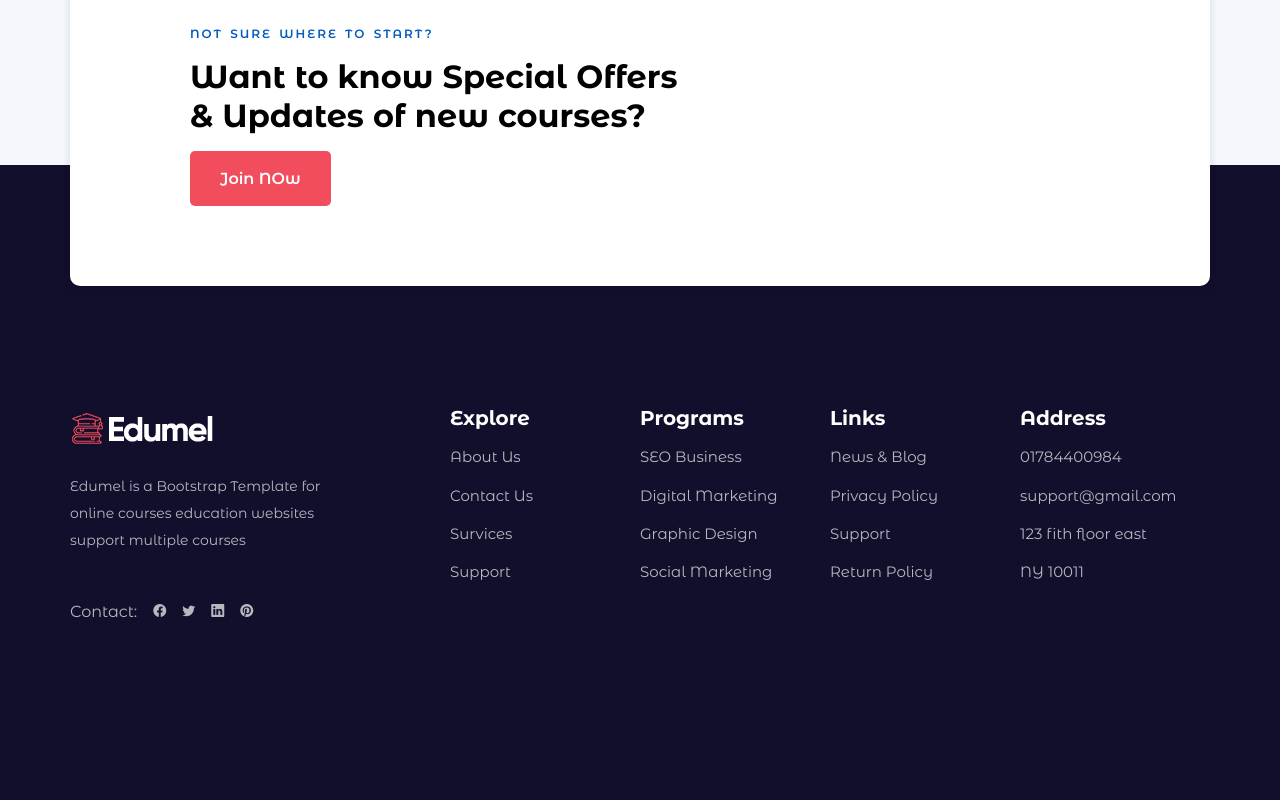
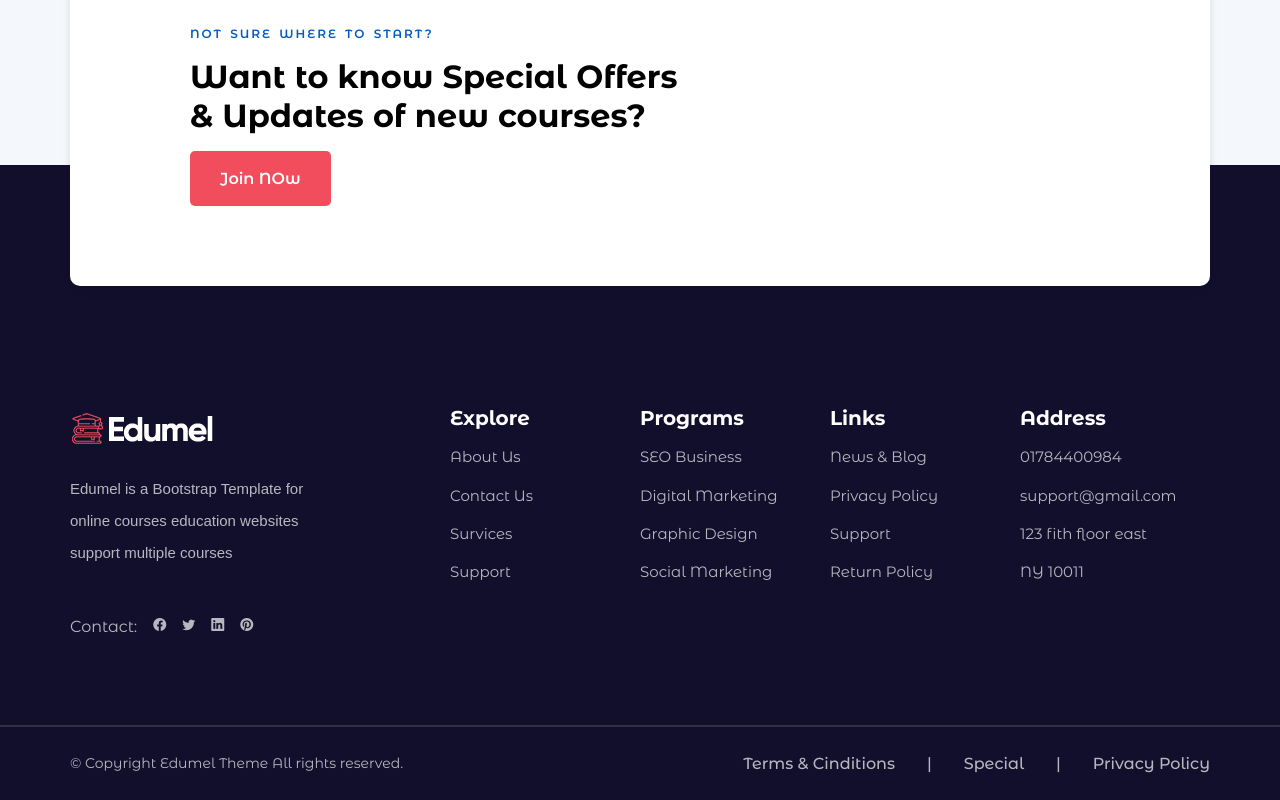
Before and after one commit to hasan-myoffice2/Emudel-Webside, a website: page index.html in a window 1280 px wide. Shown: the part 5583-6383 px from the top of the page. Drawn offline with nearby package versions, Linux system fonts and the light colour scheme.

Commit message:
Terms Condition Added

```diff
--- a/assets/sass/main.scss
+++ b/assets/sass/main.scss
@@ -987,9 +987,10 @@ body {
       flex:2;
       p {
         padding: 1rem 0;
-        line-height: 1.7rem;
+        line-height: 2rem;
         color: #ffffffb3;
-        font-size: 14px;
+        font-size: 15px;
+        font-family: "Jost", sans-serif;
       }
       .icons {
         padding: 2rem 0;
@@ -1028,3 +1029,35 @@ body {
     }
   }
 }
+// Special Section End
+
+hr {
+  margin-top: -75px;
+  border: none;
+  border: 0.1px solid rgba(224, 220, 220, 0.15);
+}
+
+// Terms Condition Start
+.turms-condition {
+
+  .condition {
+    display: flex;
+    justify-content: space-between;
+    color: #ffffffb3;
+    margin-top: 1.7rem;
+  }
+
+  span {
+    font-size: 14px;
+    font-weight: 400;
+  }
+  .condition ul {
+    display: flex;
+    list-style-type: none;
+    gap: 2rem;
+    li {
+      font-weight: 500;
+    }
+  }
+}
+// Terms Condition End
--- a/index.html
+++ b/index.html
@@ -592,9 +592,7 @@
      </div>
     <!-- Student Section End -->
 
-    <!-- Special Offer Card Start -->
-
-    <!-- Special Offer Card End -->
+    <!-- Footer Section Start -->
     <div class="background">
         <div class="footer-section">
             <div class="container">
@@ -658,6 +656,25 @@
             </div>
         </div>
     </div>
+    <!-- Footer Section End -->
+
+    <!-- Turms AND Cont=dition Start -->
+     <hr>
+     <div class="turms-condition">
+        <div class="container">
+            <div class="condition">
+                <span>© Copyright Edumel Theme All rights reserved.</span>
+                <ul>
+                    <li>Terms & Cinditions</li>
+                    <li>|</li>
+                    <li>Special</li>
+                    <li>|</li>
+                    <li>Privacy Policy</li>
+                </ul>
+            </div>
+        </div>
+     </div>
+    <!-- Turms AND Cont=dition End -->
 
 
 </body>
```
Also changed, not shown: css/style.css, 1 other file.
